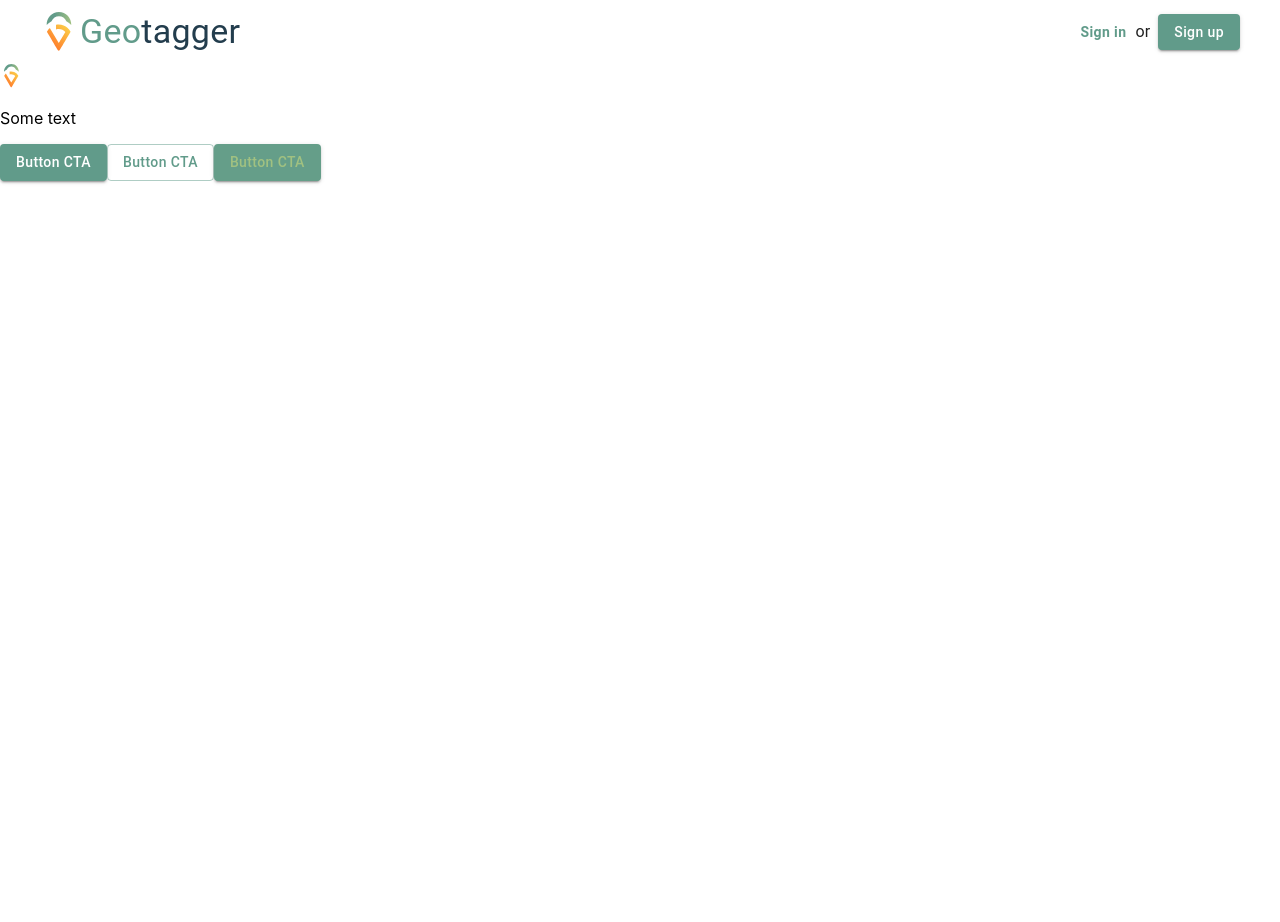
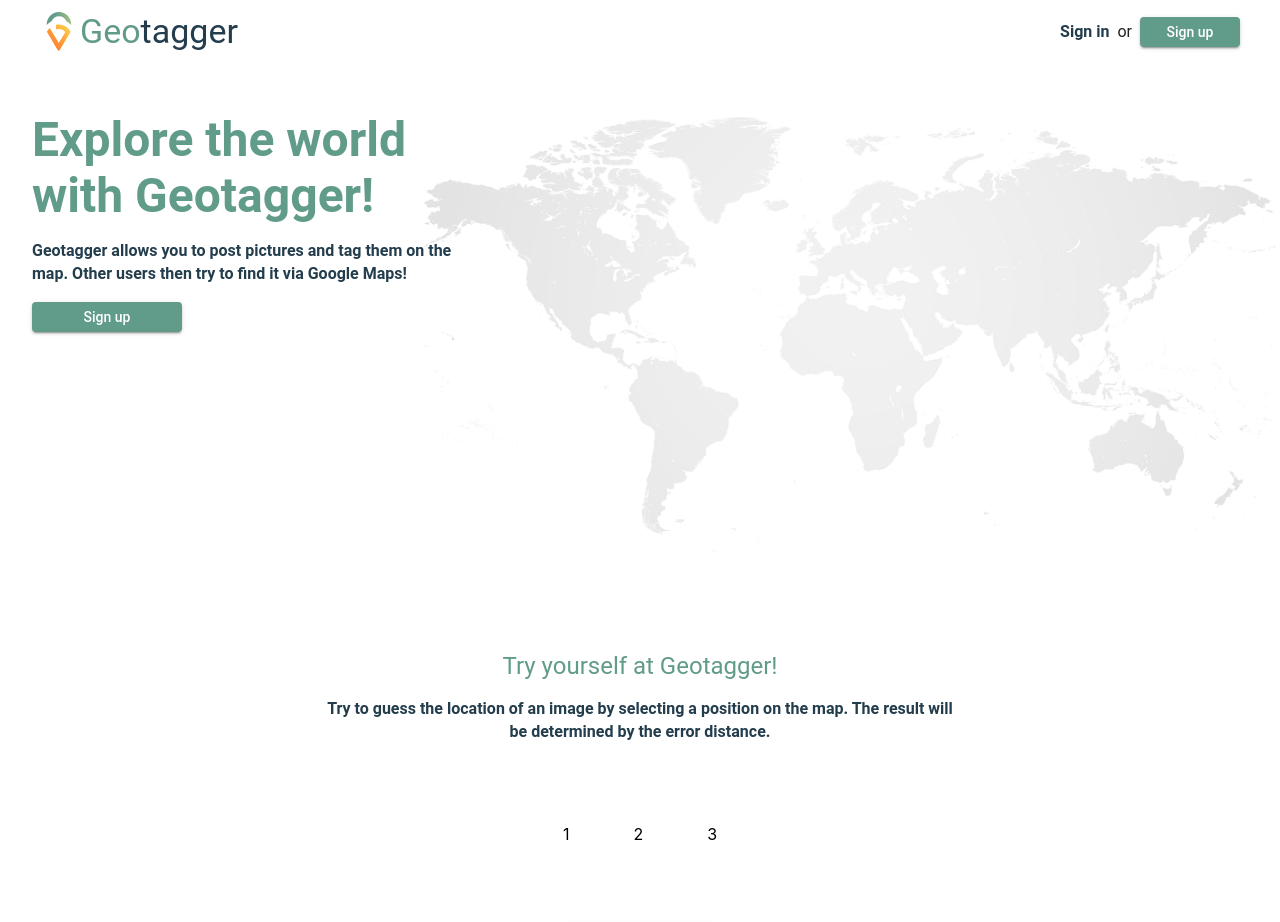
Before and after one commit to Sandi-san/P02-Geotagger, a React (Create React App) app: page / in a window 1280 px wide. Shown: the top 922 px of the page. Before the commit the page ends 800 px from the top, so only its background shows below. Built offline with nearby package versions, Linux system fonts and the light colour scheme.

Commit message:
Designed Landing (Home) page, added definitions for typography

```diff
--- a/src/components/ui/Header.tsx
+++ b/src/components/ui/Header.tsx
@@ -1,4 +1,4 @@
-import { AppBar, Box, Button, Toolbar, Typography } from "@mui/material";
+import { AppBar, Box, Button, Link, Toolbar, Typography } from "@mui/material";
 import { FC } from "react";
 import theme from "../../theme";
 
@@ -19,14 +19,12 @@
                 {/* Far-right items */}
                 <Box sx={{ display: 'flex', alignItems: 'center' }}>
                     {/* Sign in button */}
-                    <Button
-                        variant="text"
-                        color='primary'
-                        sx={{ textTransform: 'none', fontWeight: 'bold' }}
+                    <Link variant="body1" color='primary.dark'
+                        sx={{ textDecoration: 'none', fontWeight: 'bold', marginRight: 1 }}
                         href="/login"
                     >
                         Sign in
-                    </Button>
+                    </Link>
                     <Typography variant="body1" sx={{ marginRight: 1, color: theme.palette.text.primary }}>
                         or
                     </Typography>
--- a/src/components/ui/Layout.tsx
+++ b/src/components/ui/Layout.tsx
@@ -5,7 +5,7 @@
     children: ReactNode | ReactNode[];
 }
 
-//Layout as interface for Header and page (children) element
+//Layout as interface for Header and page elements (children)
 const Layout: FC<Props> = ({ children }) => {
     return (
         <>
--- a/src/pages/Home.tsx
+++ b/src/pages/Home.tsx
@@ -1,7 +1,7 @@
 import { Link } from 'react-router-dom';
 // import Layout from '../components/ui/Layout';
 import { FC } from 'react';
-import { Button } from '@mui/material';
+import { Box, Button, Typography } from '@mui/material';
 import Layout from '../components/ui/Layout';
 
 //MAIN PAGE
@@ -9,11 +9,124 @@
     return (
         <>
             <Layout>
-                <img src="./logo.svg" className="App-logo" alt="logo" />
-                <p>Some text</p>
-                <Button color='primary' variant='contained'>Button CTA</Button>
-                <Button color='primary' variant='outlined'>Button CTA</Button>
-                <Button color='secondary' variant='contained'>Button CTA</Button>
+                {/* First section */}
+                <Box sx={{ display: 'flex', flexDirection: 'row', overflow: 'hidden', paddingTop: 2 }}>
+                    {/* Left section: text */}
+                    <Box
+                        sx={{
+                            flex: 1,
+                            display: 'flex',
+                            flexDirection: 'column',
+                            alignItems: 'flex-start',
+                            position: 'relative',
+                            zIndex: 2, // Ensure text is above the image
+                            padding: 4,
+                        }}
+                    >
+                        <Typography variant="h3" color='primary' sx={{ fontWeight: 'bold', marginBottom: 2 }}>
+                            Explore the world with Geotagger!
+                        </Typography>
+                        <Typography variant="body2" color='primary.dark'>
+                            Geotagger allows you to post pictures and tag them on the map. Other users then try to find it via Google Maps!
+                        </Typography>
+                        {/* Sign up button */}
+                        <Button
+                            variant="contained"
+                            color='primary'
+                            href="/register"
+                            sx={{ marginTop: 2, minWidth: 150 }}
+                        >
+                            Sign up
+                        </Button>
+                    </Box>
+                    {/* Right section: image */}
+                    <Box
+                        sx={{
+                            flex: 2,
+                            position: 'relative',
+                            marginLeft: -10, //overlapping with the text
+                            zIndex: 1, // Image is in the background
+                        }}
+                    >
+                        <Box
+                            component="img"
+                            src="background-world-map.png"
+                            alt="Scenic View"
+                            sx={{
+                                width: '100%',
+                                objectFit: 'cover',
+                            }}
+                        />
+                    </Box>
+                </Box>
+                {/* {Second section} */}
+                <Box sx={{ display: 'flex', flexDirection: 'column', textAlign: 'center', paddingTop: 10, marginX: '40vh', alignItems: 'center', }}>
+                    <Typography variant="h5" color='primary'
+                        sx={{
+                            marginBottom: 2,
+                            flex: 1,
+                            position: 'relative',
+                        }}>
+                        Try yourself at Geotagger!
+                    </Typography>
+                    <Typography variant="body2" color='primary.dark'>
+                        Try to guess the location of an image by selecting a position on the map. The result will be determined by the error distance.
+                    </Typography>
+                </Box>
+                {/* Third section */}
+                <Box sx={{ display: 'flex', flexDirection: 'column', textAlign: 'center', paddingY: 2, alignItems: 'center', }}>
+                    {/* Location card widgets */}
+                    {/* TODO */}
+                    <Box
+                        sx={{
+                            flex: 1,
+                            display: 'flex',
+                            flexDirection: 'row',
+                            position: 'relative',
+                            padding: 4,
+                        }}
+                    >
+                        <Box
+                            sx={{
+                                flex: 1,
+                                display: 'flex',
+                                position: 'relative',
+                                padding: 4,
+                            }}
+                        >
+                            1
+                        </Box>
+                        <Box
+                            sx={{
+                                flex: 2,
+                                display: 'flex',
+                                position: 'relative',
+                                padding: 4,
+                            }}
+                        >
+                            2
+                        </Box>
+                        <Box
+                            sx={{
+                                flex: 3,
+                                display: 'flex',
+                                position: 'relative',
+                                padding: 4,
+                            }}
+                        >
+                            3
+                        </Box>
+                    </Box>
+                    {/* Sign up button */}
+                    <Button
+                        variant="contained"
+                        color='primary'
+                        href="/register"
+                        sx={{ marginTop: 2, minWidth: 150, flex: 2 }}
+                    >
+                        Sign up
+                    </Button>
+                </Box>
             </Layout>
             {/* <Layout>
         <div className="flex flex-col items-center justify-center h-full">
--- a/src/theme.js
+++ b/src/theme.js
@@ -8,6 +8,8 @@
             styleOverrides: {
                 root: {
                     textTransform: 'none', //remove fully capitalized text
+                    minWidth: 100,
+                    height: 30,
                 }
             }
         }
@@ -25,10 +27,57 @@
             light: '#FE7F2D'
         },
         typography: {
-          fontFamily: 'Roboto, Arial, sans-serif', // Customize fonts
+          fontFamily: 'Roboto, Arial, sans-serif',
         },
         background:{
             default: '#FFFFFF'
+        }
+    },
+    //define typography
+    typography: {
+        fontFamily: 'Roboto, Arial, sans-serif',
+        h1: {
+            fontFamily: 'Roboto',
+            fontWeight: 300, //light
+            fontSize: '96px',
+        },
+        h2: {
+            fontFamily: 'Roboto',
+            fontWeight: 300, //light
+            fontSize: '60px',
+        },
+        h3: {
+            fontFamily: 'Roboto',
+            fontWeight: 400, //regular
+            fontSize: '48px',
+        },
+        h4: {
+            fontFamily: 'Roboto',
+            fontWeight: 400, //regular
+            fontSize: '34px',
+        },
+        h5: {
+            fontFamily: 'Roboto',
+            fontWeight: 400, //regular
+            fontSize: '24px',
+        },
+        //body
+        body1: {
+            fontFamily: 'Roboto',
+            fontWeight: 400, //regular
+            fontSize: '16px',
+        },
+        //body bold
+        body2: {
+            fontFamily: 'Roboto',
+            fontWeight: 400, //regular
+            fontSize: '16px',
+            fontWeight: 'bold',
+        },
+        caption: {
+            fontFamily: 'Roboto',
+            fontWeight: 400, //regular
+            fontSize: '12px',
         }
     }
 })
```
